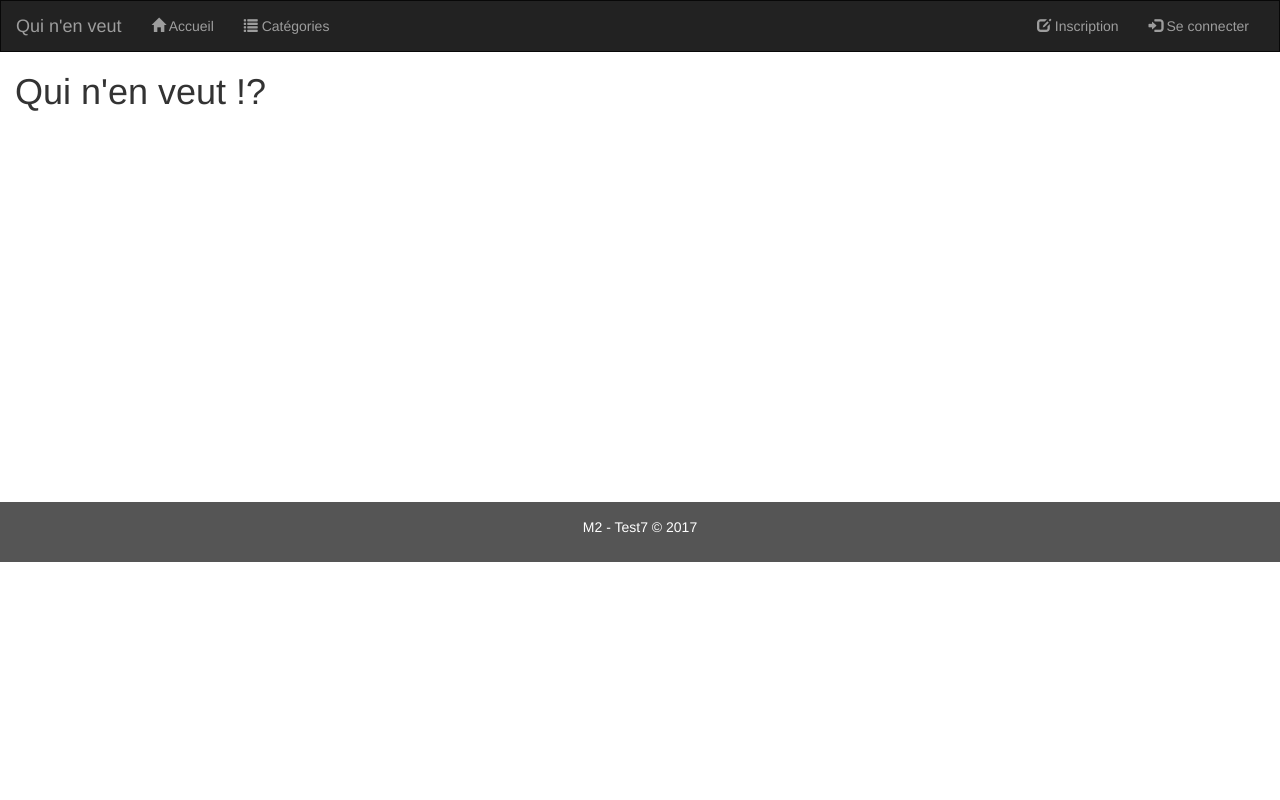
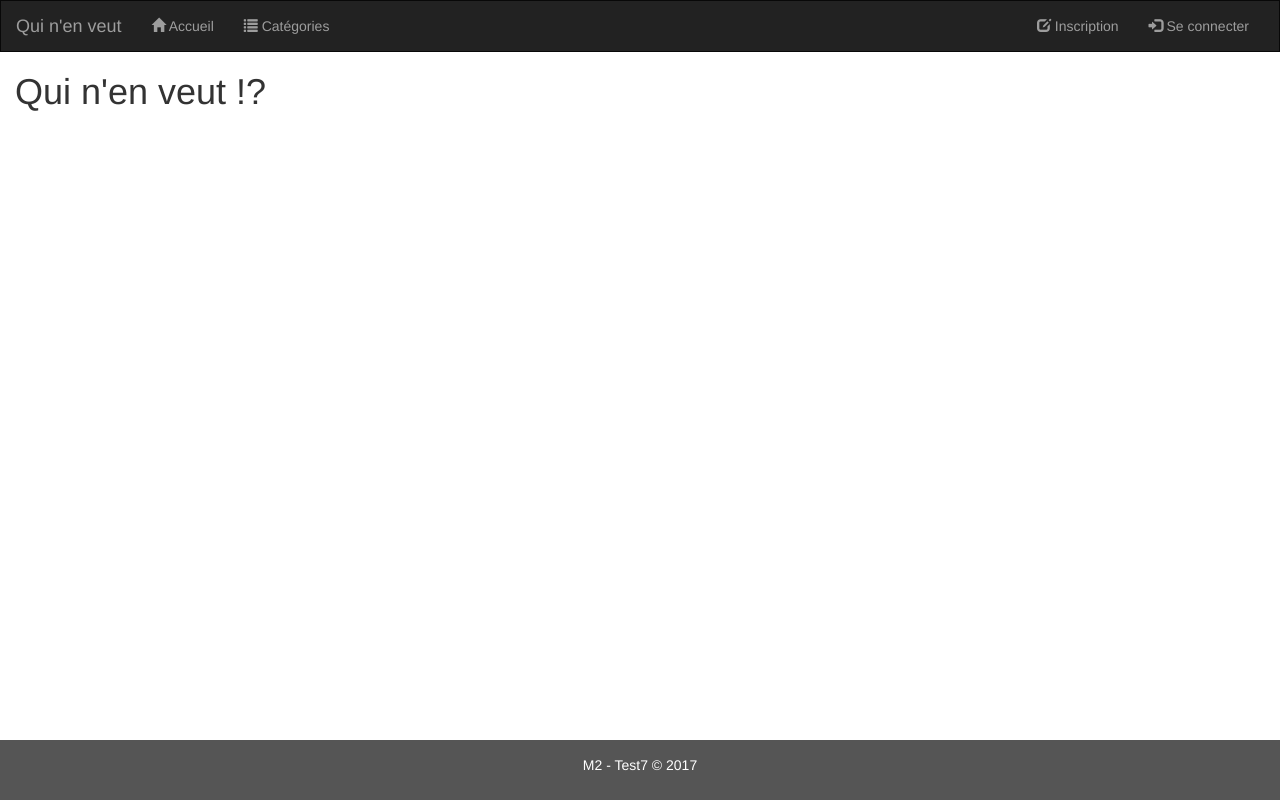
Before and after one commit to nathanbrachotte/quinenveut, a CodeIgniter app: page /database/index.php/accueil/index in a window 1280 px wide. Run offline with CodeIgniter, Linux system fonts and the light colour scheme; some libraries are stand-ins or nearby versions.

Commit message:
Modification mineures du header/footer visiteur

```diff
--- a/application/views/templates/header_visiteur.php
+++ b/application/views/templates/header_visiteur.php
@@ -31,11 +31,25 @@
             height: 100%;
         }
 
+        html {
+            position: relative;
+            min-height: 100%;
+        }
+        body {
+            /* Margin bottom by footer height */
+            margin-bottom: 60px;
+        }
+
         /* Set black background color, white text and some padding */
         footer {
             background-color: #555;
             color: white;
             padding: 15px;
+            position: absolute;
+            bottom: 0;
+            width: 100%;
+            /* Set the fixed height of the footer here */
+            height: 60px;
         }
 
         /* On small screens, set height to 'auto' for sidenav and grid */
```
